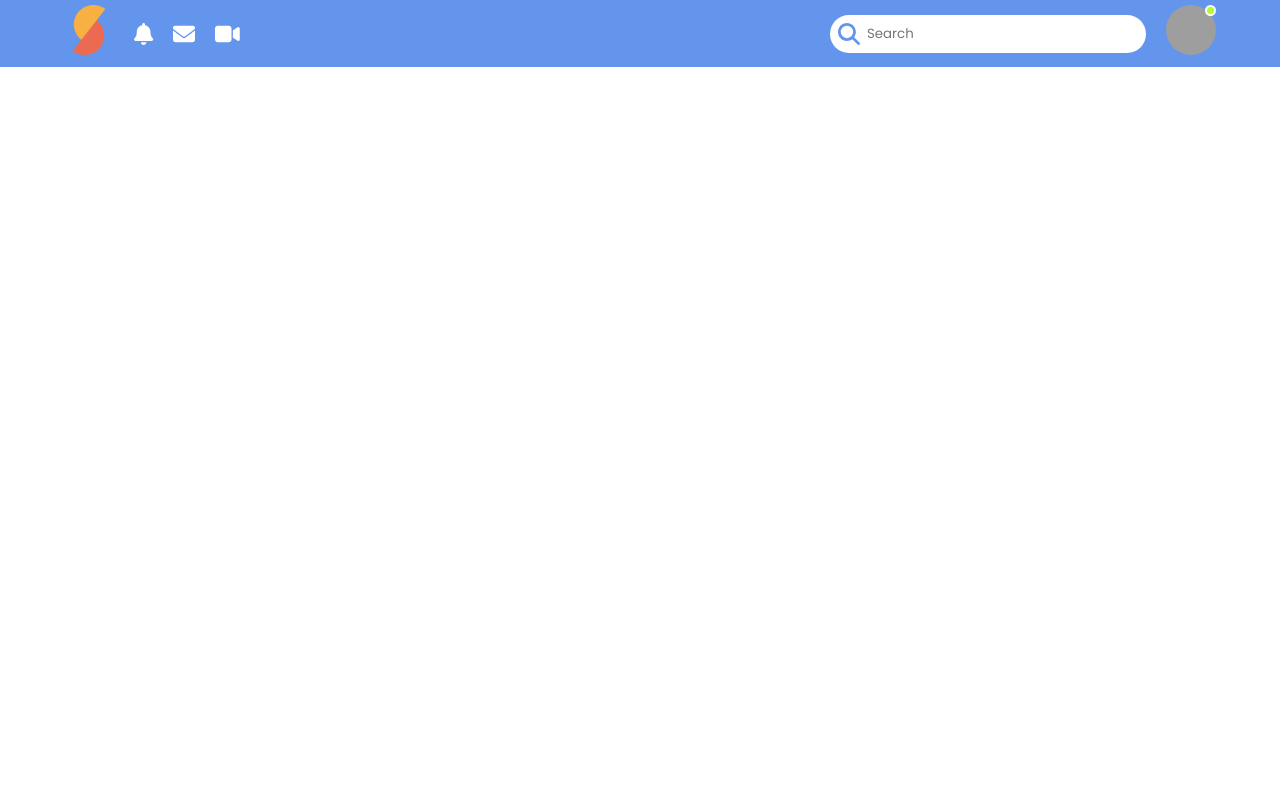
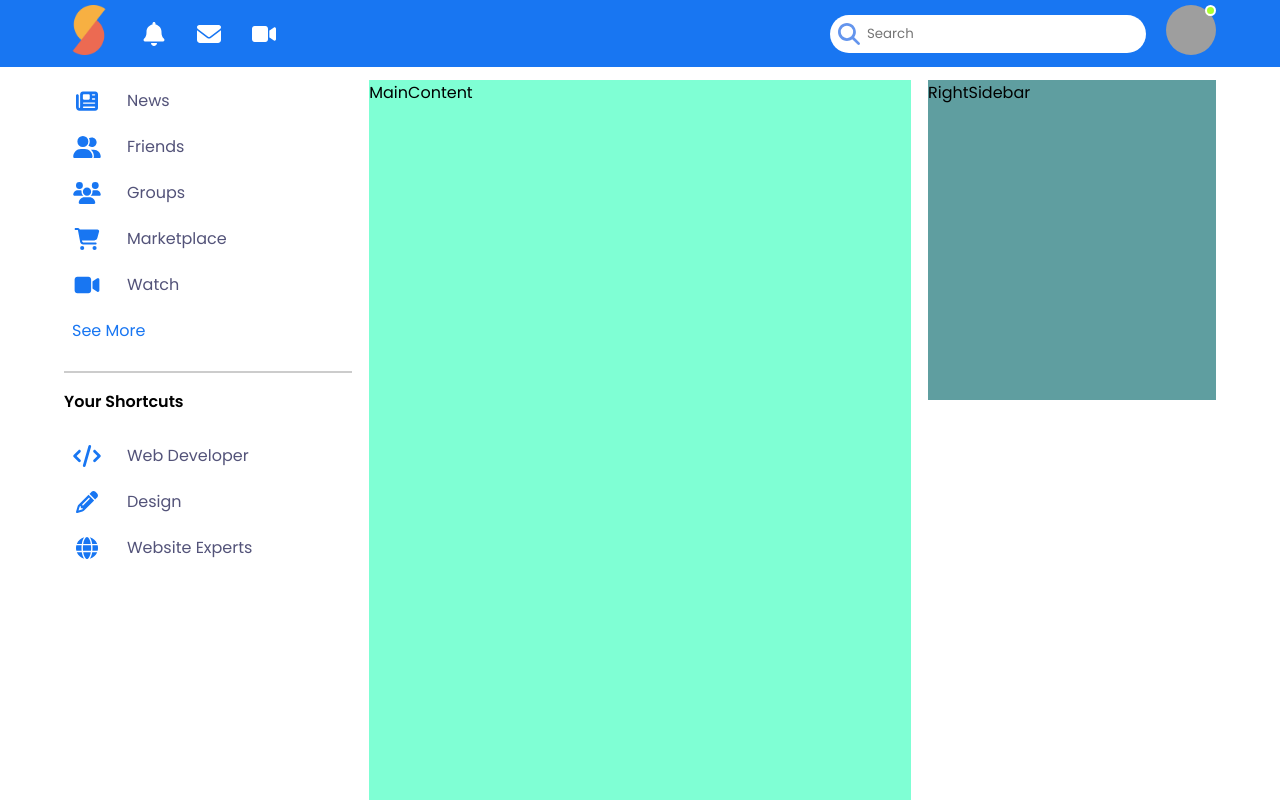
Before and after one commit to SinghAstra/SinghAstra, a React (Create React App) app: page / in a window 1280 px wide. Shown: the top 800 px of the page. Built offline with nearby package versions, Linux system fonts and the light colour scheme; grey boxes are pictures that could not be loaded.

Commit message:
Added Sidebar

```diff
--- a/src/App.js
+++ b/src/App.js
@@ -1,9 +1,17 @@
+import LeftSidebar from "./components/LeftSidebar/LeftSidebar";
+import MainContent from "./components/MainContent/MainContent";
 import Navbar from "./components/Navbar/Navbar";
+import RightSidebar from "./components/RightSidebar/RightSidebar";
 
 function App() {
   return (
     <div>
       <Navbar />
+      <div className="content">
+        <LeftSidebar />
+        <MainContent />
+        <RightSidebar />
+      </div>
     </div>
   );
 }
--- /dev/null
+++ b/src/components/LeftSidebar/LeftSidebar.css
@@ -0,0 +1,56 @@
+.left-sidebar {
+  flex-basis: 25%;
+  height: 40vh;
+  position: sticky;
+  top: 70px;
+}
+.left-sidebar-top {
+  display: flex;
+  flex-direction: column;
+  gap: 5px;
+  padding-bottom: 20px;
+  border-bottom: 2px solid #ccc;
+}
+
+.left-sidebar-top a,
+.shortcuts a {
+  text-decoration: none;
+  color: rgb(83, 83, 121);
+  display: flex;
+  align-items: center;
+  padding: 8px;
+  border-radius: 4px;
+}
+
+.left-sidebar-top a:last-child {
+  color: #1876f2;
+}
+
+.left-sidebar-top a:hover,
+.shortcuts a:hover {
+  background-color: #8ebaf5;
+  color: white;
+}
+
+.left-sidebar-top a:last-child:hover {
+  color: black;
+  background-color: transparent;
+}
+
+.left-sidebar-top a .icon,
+.shortcuts a .icon {
+  font-size: 22px;
+  margin-right: 25px;
+  width: 30px;
+  color: #1876f2;
+}
+
+.shortcuts {
+  display: flex;
+  flex-direction: column;
+  gap: 5px;
+}
+
+.shortcuts p {
+  font-weight: 600;
+}
--- /dev/null
+++ b/src/components/LeftSidebar/LeftSidebar.js
@@ -0,0 +1,59 @@
+import {
+  faCode,
+  faGlobe,
+  faNewspaper,
+  faPencil,
+  faShoppingCart,
+  faUserFriends,
+  faUsers,
+  faVideo,
+} from "@fortawesome/free-solid-svg-icons";
+import { FontAwesomeIcon } from "@fortawesome/react-fontawesome";
+import React from "react";
+import "./LeftSidebar.css";
+
+const LeftSidebar = () => {
+  return (
+    <div className="left-sidebar">
+      <div className="left-sidebar-top">
+        <a href="/news">
+          <FontAwesomeIcon icon={faNewspaper} className="icon" />
+          News
+        </a>
+        <a href="/friends">
+          <FontAwesomeIcon icon={faUserFriends} className="icon" />
+          Friends
+        </a>
+        <a href="/groups">
+          <FontAwesomeIcon icon={faUsers} className="icon" />
+          Groups
+        </a>
+        <a href="/marketplace">
+          <FontAwesomeIcon icon={faShoppingCart} className="icon" />
+          Marketplace
+        </a>
+        <a href="/watch">
+          <FontAwesomeIcon icon={faVideo} className="icon" />
+          Watch
+        </a>
+        <a href="/see-more">See More</a>
+      </div>
+      <div className="shortcuts">
+        <p>Your Shortcuts</p>
+        <a href="/web-developer">
+          <FontAwesomeIcon icon={faCode} className="icon" /> Web Developer
+        </a>
+        <a href="/design">
+          <FontAwesomeIcon icon={faPencil} className="icon" />
+          Design
+        </a>
+        <a href="/website-experts">
+          <FontAwesomeIcon icon={faGlobe} className="icon" />
+          Website Experts
+        </a>
+      </div>
+    </div>
+  );
+};
+
+export default LeftSidebar;
--- /dev/null
+++ b/src/components/MainContent/MainContent.css
@@ -0,0 +1,5 @@
+.main-content {
+  flex-basis: 47%;
+  background-color: aquamarine;
+  height: 200vh;
+}
--- /dev/null
+++ b/src/components/MainContent/MainContent.js
@@ -0,0 +1,8 @@
+import React from "react";
+import "./MainContent.css";
+
+const MainContent = () => {
+  return <div className="main-content">MainContent</div>;
+};
+
+export default MainContent;
--- a/src/components/Navbar/Navbar.css
+++ b/src/components/Navbar/Navbar.css
@@ -1,9 +1,12 @@
 .nav {
-  background-color: cornflowerblue;
+  background-color: #1876f2;
   display: flex;
   align-items: center;
   justify-content: space-between;
   padding: 5px 5%;
+  position: sticky;
+  top: 0px;
+  z-index: 100;
 }
 
 .nav-left,
@@ -20,16 +23,20 @@
 .nav-icons {
   display: flex;
   align-items: center;
-  gap: 20px;
+  gap: 15px;
 }
 
 .nav-icons .icons {
   color: white;
   font-size: 22px;
+  padding: 8px;
+  width: 24px;
+  height: 24px;
+  border-radius: 50%;
 }
 
 .nav-icons .icons:hover {
-  color: #000000;
+  background-color: #8ebaf5;
   cursor: pointer;
 }
 
--- /dev/null
+++ b/src/components/RightSidebar/RightSidebar.css
@@ -0,0 +1,7 @@
+.right-sidebar {
+  flex-basis: 25%;
+  background-color: cadetblue;
+  height: 40vh;
+  position: sticky;
+  top: 70px;
+}
--- /dev/null
+++ b/src/components/RightSidebar/RightSidebar.js
@@ -0,0 +1,8 @@
+import React from "react";
+import "./RightSidebar.css";
+
+const RightSidebar = () => {
+  return <div className="right-sidebar">RightSidebar</div>;
+};
+
+export default RightSidebar;
--- a/src/index.css
+++ b/src/index.css
@@ -4,3 +4,9 @@ body {
   margin: 0;
   padding: 0;
 }
+
+.content {
+  display: flex;
+  padding: 13px 5%;
+  justify-content: space-between;
+}
```
